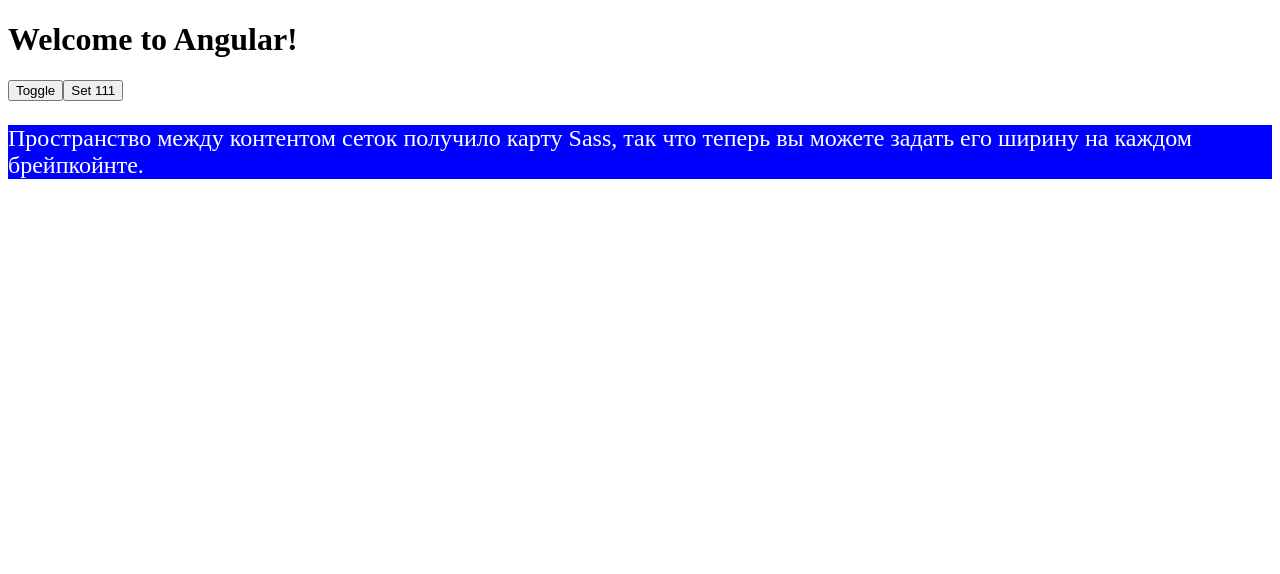
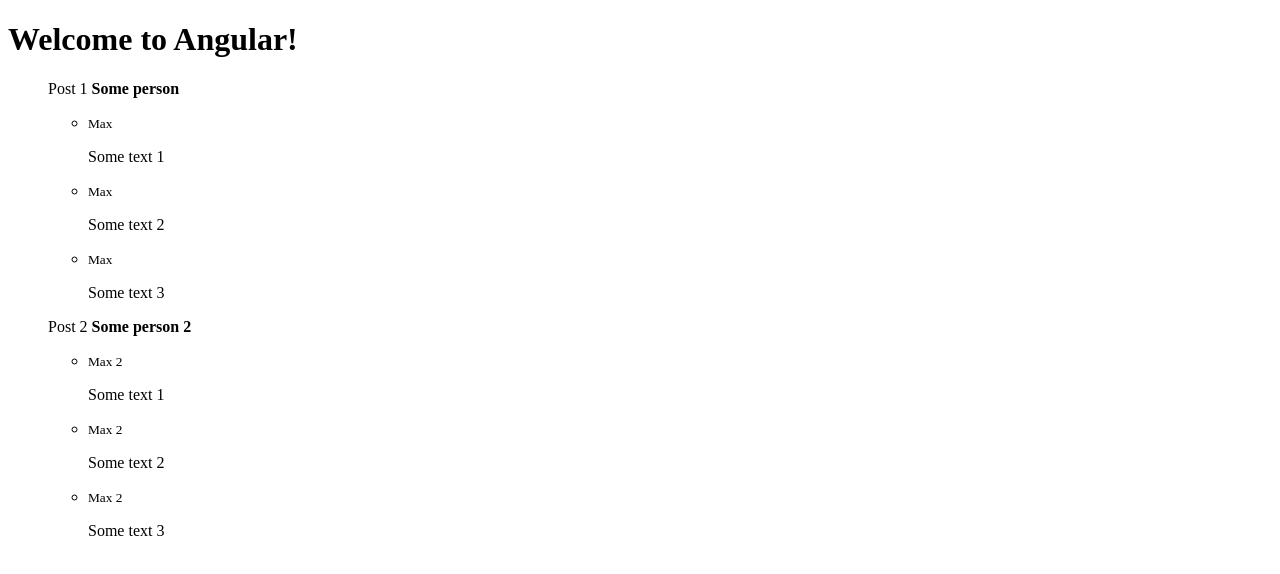
Before and after one commit to VictoryMoskalenko/learn-ang-app, an Angular app in the folder base-app/: page / in a window 1280 px wide. Shown: the top 574 px of the page. Built offline with nearby package versions, Linux system fonts and the light colour scheme.

Commit message:
using *ngFor directive

```diff
--- a/base-app/src/app/app.component.html
+++ b/base-app/src/app/app.component.html
@@ -2,7 +2,27 @@
     Welcome to Angular!
 </h1>
 
-<button (click)="toggle = !toggle">Toggle</button>
+<!-- <ul>
+  <li *ngFor="let number of arr; let idx = index">
+    {{ idx + 1 }} <strong>{{ number }}</strong>
+  </li>
+</ul>   -->
+
+<ul style= "list-style: none">
+  <li *ngFor="let post of objs">
+    <p>{{post.title}} <b>{{post.author}}</b></p>
+    <ul>
+      <li *ngFor="let comment of post.comments">
+        <div>
+          <small>{{comment.name}}</small>
+          <p>{{comment.text}}</p>
+        </div>
+      </li>
+    </ul>
+  </li>
+</ul>
+
+<!-- <button (click)="toggle = !toggle">Toggle</button>
 
 <button (click)="toggle = 111">Set 111</button>
 
@@ -18,7 +38,7 @@
   <p *ngSwitchDefault>
     Lorem ipsum.
   </p>
-</div>
+</div> -->
 
 
  <!-- <p *ngIf="toggle; else blueP" class="red">
--- a/base-app/src/app/app.component.ts
+++ b/base-app/src/app/app.component.ts
@@ -9,6 +9,23 @@
 export class AppComponent {
 
   // backgroundToggle = false;
-    toggle: any = false;
+  // toggle: any = false;
+
+  arr = [1, 1, 2, 3, 5, 8, 13];
+
+  objs = [
+    {title: 'Post 1', author: 'Some person', comments: [
+      {name: 'Max', text: 'Some text 1'},
+      {name: 'Max', text: 'Some text 2'},
+      {name: 'Max', text: 'Some text 3'},
+
+    ]},
+    {title: 'Post 2', author: 'Some person 2', comments: [
+      {name: 'Max 2', text: 'Some text 1'},
+      {name: 'Max 2', text: 'Some text 2'},
+      {name: 'Max 2', text: 'Some text 3'},
+
+    ]}
+  ]
 
 }
```
